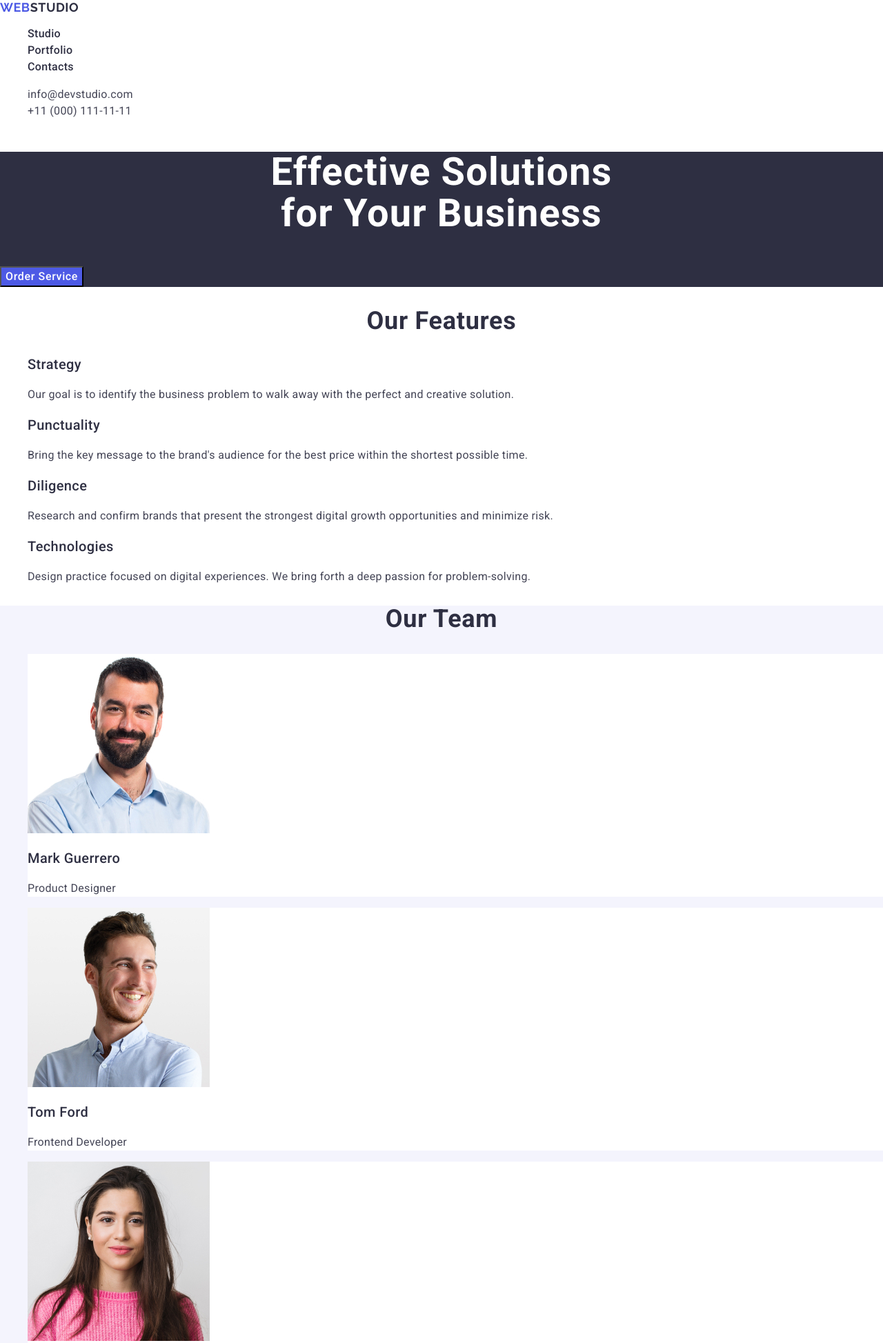
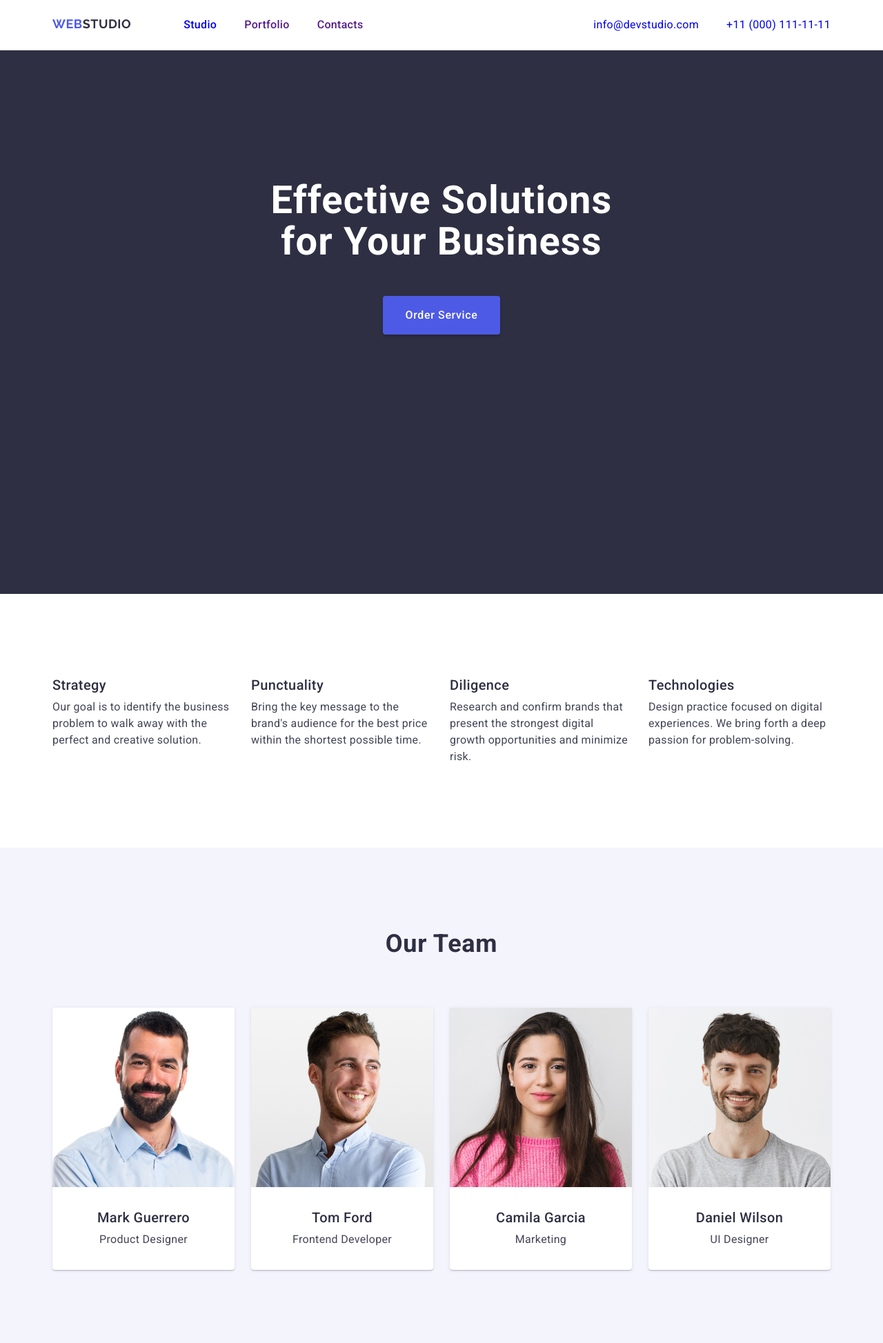
Before and after one commit to HalynkaSavchenko/goit-markup-hw-03, a plain HTML site: page index.html in a window 1280 px wide. Shown: the top 1947 px of the page at 69% size. Drawn offline with nearby package versions, Linux system fonts and the light colour scheme.

Commit message:
error correction

```diff
--- a/css/styles.css
+++ b/css/styles.css
@@ -1,16 +1,110 @@
+/* GLOBAL */
 body {
     font-family: "Roboto", sans-serif;
     color: #434455;
     background-color: #FFFFFF;
 }
-a {
+
+h1, h2, h3, p {
+    font-family: "Roboto", sans-serif;
+    margin-top: 0;
+    margin-bottom: 0;
+}
+
+ul {
+    margin-top: 0;
+    margin-bottom: 0;
+    padding-left: 0;
+}
+
+img {
+    display: block;
+}
+
+.list {
+    list-style-type: none;
+}
+
+.link {
     text-decoration: none;
 }
-ul {
-    list-style-type: none;
+
+.container {
+    max-width: 1158px;
+    padding: 0 15px;
+    margin: 0 auto;
 }
-h1, h2, h3 {
-    font-family: "Roboto", sans-serif;
+
+.section {
+    padding-top: 120px;
+    padding-bottom: 120px;
+}
+
+.section-title {
+    color: #2E2F42;
+    text-align: center;
+    font-size: 36px;
+    font-weight: 700;
+    text-transform: capitalize;
+    line-height: 1.11;
+    letter-spacing: 0.02em;
+    word-wrap: break-word;
+    }
+
+    .list-titles {
+        color: #2E2F42;
+        font-size: 20px;
+        font-weight: 500;
+        line-height: 1.2;
+        letter-spacing: 0.02em;
+        word-wrap: break-word;
+        }
+
+        .page-text {
+        color: #434455;
+        font-size: 16px;
+        line-height: 1.5;
+        letter-spacing: 0.02em;
+        word-wrap: break-word;
+        }
+/* HEADER */
+.header {
+border-bottom: 1px solid var(--CORNFLOWER, #E7E9FC);
+background: var(--WHITE, #FFF);
+}
+
+.header-page {
+    height: 72px;
+    display: flex;
+    justify-content: space-between;
+    align-items: center;
+    flex-shrink: 0;
+}
+
+.nav {
+    display: flex;
+    align-items: center;
+}
+
+.nav-list {
+    display: flex;
+    align-items: center;
+    gap: 40px;
+}
+
+.nav-item {
+    padding-top: 24px;
+    padding-bottom: 24px;
+}
+
+.logo {
+    display: flex;
+    height: 24px;
+    flex-shrink: 0;
+    }
+
+.logo .link {
+    margin-right: 76px;
 }
 .first-logo-word {
 color: #4D5AE5;
@@ -32,6 +126,7 @@ line-height: 1.17;
 letter-spacing: 0.03em;
 word-wrap: break-word;
 }
+
 .menu-nav {
 color: #2E2F42;
 font-size: 16px;
@@ -43,8 +138,12 @@ word-wrap: break-word;
 .menu-nav:hover, .menu-nav:focus, .list-contact:active {
     color: #404BBF;
 }
+
 .list-contact {
 font-style: normal;
+display: flex;
+align-items: center;
+gap: 40px;
   }
 .contact {
 color: #434455;
@@ -57,10 +156,16 @@ word-wrap: break-word;
 .contact:hover, .contact:focus {
     color: #404BBF;
 }
-.hero {
+/* HEADER */
+
+/* HERO-SECTION */
+ .hero-section {
+    padding: 188px 0;
     background-color: #2E2F42;
 }
+
 .page-title {
+    max-width: 496px;
     color: #FFFFFF;
     text-align: center;
 font-size: 56px;
@@ -68,7 +173,11 @@ font-weight: 700;
 line-height: 1.07;
 letter-spacing: 0.02em;
 word-wrap: break-word;
+margin-left: auto;
+margin-right: auto;
+margin-bottom: 48px;
 }
+
 .button-text {
     color: white;
     background: #4D5AE5;
@@ -77,47 +186,158 @@ font-weight: 500;
 line-height: 1.5;
 letter-spacing: 0.04em;
 word-wrap: break-word;
+display: block;
+min-width: 169px;
+height: 56px;
+border: none;
+cursor: pointer;
+padding: 16px 32px;
+margin: 0 auto 188px;
+align-items: center;
+gap: 10px;
+border-radius: 4px;
+box-shadow: 0px 4px 4px 0px rgba(0, 0, 0, 0.15);
 }
-button {
-    cursor: pointer;
-}
+
 .button-text:hover, .button-text:focus {
     background: #404BBF;
 }
-.section-team {
+
+/* FEATURES SECTION */
+
+.visually-hidden {
+    position: absolute;
+  width: 1px;
+  height: 1px;
+  margin: -1px;
+  border: 0;
+  padding: 0;
+  white-space: nowrap;
+  clip-path: inset(100%);
+  clip: rect(0 0 0 0);
+  overflow: hidden;
+}
+.features-list {
+    display: flex;
+    gap: 24px;
+    flex-wrap: wrap;
+}
+
+.features-item .list-titles {
+    margin-bottom: 8px;
+}
+
+.features-item {
+display: flex;
+flex-direction: column;
+align-items: flex-start;
+/* gap: 8px; */
+flex-basis: calc((100% - 3 * 24px) / 4);
+}
+
+/* FEATURES SECTION */
+
+/* TEAM SECTION  */
+
+.team-section {
 background-color: #F4F4FD;
 }
-.section-title {
-    color: #2E2F42;
+
+.team-title {
+margin-bottom: 72px;
+margin-left: auto;
+margin-right: auto;
+}
+.team-list {
+    display: flex;
+    flex-wrap: wrap;
+    gap: 24px;
+}
+
+.team-item {
+background-color: #FFFFFF ;
+display: flex;
+flex-direction: column;
+justify-content: center;
+align-items: center;
+/* gap: 32px; */
+width: calc((100% - 3 * 24px) / 4);
+border-radius: 0px 0px 4px 4px;
+background: var(--WHITE, #FFF);
+box-shadow: 0px 2px 1px 0px rgba(46, 47, 66, 0.08), 0px 1px 1px 0px rgba(46, 47, 66, 0.16), 0px 1px 6px 0px rgba(46, 47, 66, 0.08);
+}
+
+/* .team-item-img {
+    margin-bottom: 32px;
+}  alternative for value gap higher*/
+
+.name-major {
+    padding: 32px 0;
+}
+
+.name {
     text-align: center;
-font-size: 36px;
-font-weight: 700;
-text-transform: capitalize;
-line-height: 1.11;
-letter-spacing: 0.02em;
-word-wrap: break-word;
+    margin-bottom: 8px;
 }
-.list-team {
-    background-color: #FFFFFF ;
+
+.major {
+    text-align: center;
 }
-.list-titles {
-    color: #2E2F42;
-font-size: 20px;
-font-weight: 500;
-line-height: 1.2;
-letter-spacing: 0.02em;
-word-wrap: break-word;
+/* TEAM SECTION  */
+
+/* PORTFOLIO SECTION */
+
+.portfolio-title {
+    margin-bottom: 72px;
+    margin-left: auto;
+    margin-right: auto;
 }
-.page-text {
-    color: #434455;
-font-size: 16px;
-line-height: 1.5;
-letter-spacing: 0.02em;
-word-wrap: break-word;
+
+.portfolio-list {
+    display: flex;
+    flex-wrap: wrap;
+    column-gap: 24px;
+    row-gap: 48px;
 }
+
+.portfolio-item {
+    display: flex;
+    flex-direction: column;
+    align-items: flex-start;
+    width: calc((100% - 48px) / 3);
+    gap: 32px;
+    flex-shrink: 0;
+    border: 1px solid var(--CORNFLOWER, #E7E9FC);
+    background: var(--WHITE, #FFF);
+    }
+
+.app-category {
+    padding: 32px 16px;
+    border: 1px solid #e7e9fc;
+    border-top: none;
+    border-right: none;
+}
+
+.app-category .list-titles {
+    margin-bottom: 8px
+}
+
+.portfolio-section {
+    margin-bottom: 20px;
+}
+/* PORTFOLIO SECTION */
+
+   /* FOOTER */
 .footer {
 background-color: #2E2F42;
+padding: 100px 0;
 }
+
+.footer-logotype {
+    display: inline-block;
+    margin-bottom: 16px;
+}
+
 .footer-logo {
 color: #F4F4FD;
 font-size: 18px;
@@ -127,8 +347,8 @@ text-transform: uppercase;
 line-height: 1.17;
 letter-spacing: 0.03em;
 word-wrap: break-word;
+}
 
-}
 .footer-text {
     color: #F4F4FD;
 font-size: 16px;
@@ -136,4 +356,8 @@ font-weight: 400;
 line-height: 1.5;
 letter-spacing: 0.32px;
 word-wrap: break-word;
+width: 264px;
+height: 112px;
+flex-shrink: 0;
 }
+  /* FOOTER */
--- a/index.html
+++ b/index.html
@@ -4,130 +4,170 @@
     <meta charset="UTF-8" />
     <meta name="viewport" content="width=device-width, initial-scale=1.0" />
     <title>Document</title>
-    <link rel="stylesheet" href="https://cdnjs.cloudflare.com/ajax/libs/modern-normalize/2.0.0/modern-normalize.css">
+    <link rel="stylesheet" href="https://cdnjs.cloudflare.com/ajax/libs/modern-normalize/2.0.0/modern-normalize.min.css">
     <link rel="preconnect" href="https://fonts.googleapis.com">
     <link rel="preconnect" href="https://fonts.gstatic.com" crossorigin>
     <link href="https://fonts.googleapis.com/css2?family=Raleway:wght@700&family=Roboto:wght@400;500;700&family=Young+Serif&display=swap" rel="stylesheet">
     <link rel="stylesheet" href="./css/styles.css">
   </head>
   <body>
-    <header>
-      <nav>
-        <a href="./index.html" class="first-logo-word">Web<span class="second-logo-word">Studio</span></a>
-        <ul>
-          <li>
-            <a href="./index.html" class="menu-nav">Studio</a>
+    <!-- HEADER -->
+    <header class="header">
+     <div class="header-page container">
+      <nav class="nav">
+       <div class="logo">
+         <a href="./index.html" class="first-logo-word link">Web<span class="second-logo-word">Studio</span></a>
+       </div>
+        <ul class="nav-list list">
+          <li class="menu-nav">
+            <a href="./index.html"  class="nav-item link">Studio</a>
           </li>
-          <li>
-            <a href="" class="menu-nav">Portfolio</a>
+          <li class="menu-nav">
+            <a href="" class="nav-item link">Portfolio</a>
           </li>
-          <li>
-            <a href="" class="menu-nav">Contacts</a>
+          <li class="menu-nav">
+            <a href="" class="nav-item link">Contacts</a>
           </li>
         </ul>
       </nav>
-      <address class="list-contact">
-        <ul>
-          <li>
-            <a href="mailto:info@devstudio.com" class="contact">info@devstudio.com</a>
+      <address >
+        <ul class="list-contact list">
+          <li class="contact">
+            <a href="mailto:info@devstudio.com" class="link">info@devstudio.com</a>
           </li>
-          <li>
-            <a href="tel:+110001111111" class="contact">+11 (000) 111-11-11</a>
+          <li class="contact">
+            <a href="tel:+110001111111" class="link">+11 (000) 111-11-11</a>
           </li>
         </ul>
       </address>
+    </div>
     </header>
     <main>
-      <section class="hero">
-        <h1 class="page-title">Effective Solutions<br/> for Your Business</h1>
+      <!-- HERO-SECTION  -->
+      <section class="hero-section">
+      <div class="container">
+        <h1 class="page-title">Effective Solutions for Your Business</h1>
         <button type="button" class="button-text">Order Service</button>
+      </div>
       </section>
-      <section>
-        <h2 class="section-title">Our features</h2>
-        <ul>
-          <li>
+      <!-- FEATURES SECTION-->
+      <section class="section">
+      <div class="container">
+        <h2 class="section-title visually-hidden">Our features</h2>
+        <ul class="features-list">
+          <li class="features-item">
             <h3 class="list-titles">Strategy</h3>
             <p class="page-text">Our goal is to identify the business
               problem to walk away with the perfect and creative solution. </p>
           </li>
-          <li>
+          <li class="features-item">
             <h3 class="list-titles">Punctuality</h3>
             <p class="page-text">Bring the key message to the brand's audience for the best price within the shortest possible time.</p>
           </li>
-          <li>
+          <li class="features-item">
             <h3 class="list-titles">Diligence</h3>
             <p class="page-text">Research and confirm brands that present the strongest digital growth opportunities and minimize risk.</p>
           </li>
-          <li>
+          <li class="features-item">
           <h3 class="list-titles">Technologies</h3>
           <p class="page-text">Design practice focused on digital experiences. We bring forth a deep passion for problem-solving.</p>
           </li>
         </ul>
+      </div>
       </section>
-      <section class="section-team">
-        <h2 class="section-title">Our Team</h2>
-        <ul>
-          <li class="list-team">
-            <img src="./images/1.jpg" alt=" Photo Product Designer" width="264" height="260"/>
-            <h3 class="list-titles">Mark Guerrero</h3>
-            <p class="page-text">Product Designer</p>
+      <!-- TEAM SECTION -->
+      <section class="team-section section">
+      <div class="team container">
+        <h2 class="team-title section-title">Our Team</h2>
+        <ul class="team-list list">
+          <li class="team-item">
+            <img src="./images/1.jpg" alt=" Photo Product Designer" width="264" height="260" class="team-item-img"/>
+            <div class="name-major">
+              <h3 class="list-titles name">Mark Guerrero</h3>
+              <p class="page-text major">Product Designer</p>
+            </div>
           </li>
-          <li class="list-team">
-            <img src="./images/2.jpg" alt="Photo Frontend Developer" width="264" height="260"/>
-            <h3 class="list-titles">Tom Ford</h3>
-            <p class="page-text">Frontend Developer</p>
+          <li class="team-item">
+            <img src="./images/2.jpg" alt="Photo Frontend Developer" width="264" height="260" class="team-item-img"/>
+            <div class="name-major">
+              <h3 class="list-titles name">Tom Ford</h3>
+              <p class="page-text major">Frontend Developer</p>
+            </div>
           </li>
-          <li class="list-team">
-            <img src="./images/3.jpg" alt="Photo Marketing" width="264" height="260"/>
-            <h3 class="list-titles">Camila Garcia</h3>
-            <p class="page-text">Marketing</p>
+          <li class="team-item">
+            <img src="./images/3.jpg" alt="Photo Marketing" width="264" height="260" class="team-item-img"/>
+            <div class="name-major">
+              <h3 class="list-titles name">Camila Garcia</h3>
+              <p class="page-text major">Marketing</p>
+            </div>
           </li>
-          <li class="list-team">
-            <img src="./images/4.jpg" alt="Photo UI Designer" width="264" height="260"/>
-            <h3 class="list-titles">Daniel Wilson</h3>
-            <p class="page-text">UI Designer</p>
+          <li class="team-item">
+            <img src="./images/4.jpg" alt="Photo UI Designer" width="264" height="260" class="team-item-img"/>
+            <div class="name-major">
+              <h3 class="list-titles name">Daniel Wilson</h3>
+              <p class="page-text major">UI Designer</p>
+            </div>
           </li>
         </ul>
+      </div>
       </section>
-      <section>
-        <h2 class="section-title">Our Portfolio</h2>
-        <ul>
-          <li>
+      <!-- PORTFOLIO SECTION -->
+      <section class="portfolio-section section">
+      <div class="portfolio container">
+        <h2 class="portfolio-title section-title">Our Portfolio</h2>
+        <ul class="portfolio-list list">
+          <li class="portfolio-item">
             <img src="./images/banking-app.jpg" alt="screenshots of the application functionality" width="360" height="300"/>
+            <div class="app-category">
               <h3 class="list-titles">Banking App</h3>
               <p class="page-text">App</p>
+            </div>
           </li>
-          <li>
+          <li class="portfolio-item">
             <img src="./images/cashless-payment.jpg" alt="Photo Cashless Payment" width="360" height="300"/>
+            <div class="app-category">
               <h3 class="list-titles">Cashless Payment</h3>
               <p class="page-text">Marketing</p>
+            </div>
           </li>
-          <li>
+          <li class="portfolio-item">
             <img src="./images/meditation-app.jpg" alt="photo of laptop and phone with applications" width="360" height="300"/>
+            <div class="app-category">
               <h3 class="list-titles">Meditation App</h3>
               <p class="page-text">App</p>
+            </div>
           </li>
-          <li>
+          <li class="portfolio-item">
             <img src="./images/taxi-service.jpg" alt="photo of the driver's seat of the car" width="360" height="300"/>
+            <div class="app-category">
               <h3 class="list-titles">Taxi Service</h3>
               <p class="page-text">Marketing</p>
+            </div>
           </li>
-          <li>
+          <li class="portfolio-item">
             <img src="./images/screen-illustrations.jpg" alt="photo of phone screen" width="360" height="300"/>
+            <div class="app-category">
               <h3 class="list-titles">Screen Illustrations</h3>
               <p class="page-text">Design</p>
+            </div>
           </li>
-          <li>
+          <li class="portfolio-item">
             <img src="./images/online-courses.jpg" alt="photo of a girl with a phone" width="360" height="300"/>
+            <div class="app-category">
               <h3 class="list-titles">Online Courses</h3>
               <p class="page-text">Marketing</p>
+            </div>
           </li>
         </ul>
+      </div>
       </section>
     </main>
+    <!-- FOOTER  -->
     <footer class="footer">
-      <a href="./index.html" class="first-logo-word">Web<span class="footer-logo">Studio</span></a>
+    <div class="footer-container container">
+      <a href="./index.html" class="first-logo-word footer-logotype link">Web<span class="footer-logo">Studio</span></a>
       <p class="footer-text">Increase the flow of customers and sales for your business with digital marketing & growth solutions.</p>
+    </div>
     </footer>
   </body>
 </html>
```
Lines whose indentation alone changed are shown as unchanged.
